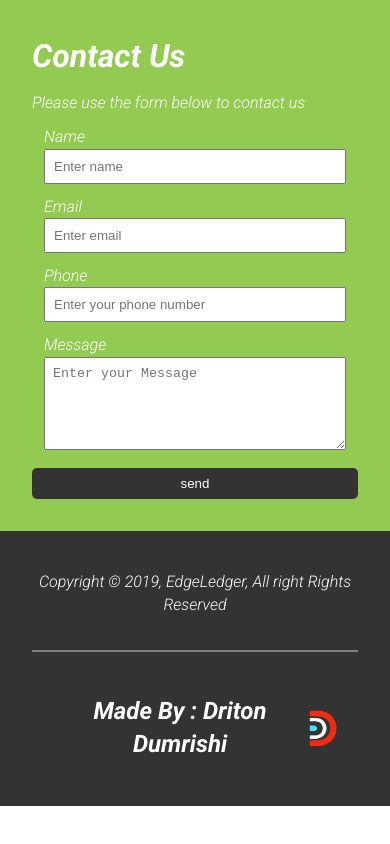
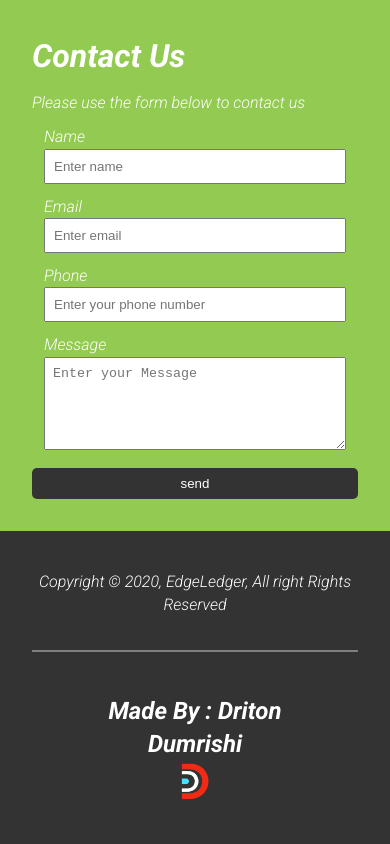
Before and after one commit to Driton007/edgeledger-github, a plain HTML site: page index.html in a window 390 px wide. Shown: the part 2246-3090 px from the top of the page. Before the commit the page ends 3052 px from the top, so only its background shows below. Drawn offline with nearby package versions, Linux system fonts and the light colour scheme; some packages are replaced by stand-ins of ours.

Commit message:
new changes on footer

```diff
--- a/css/mobile.css
+++ b/css/mobile.css
@@ -15,7 +15,9 @@
     align-self: center;
     margin-bottom: 0;
   }
-
+  .made-txt{
+    padding: 0 0 0 0;
+  }
   /* Smartphones */
   @media(max-width: 500px) {
     #navbar {
@@ -60,6 +62,10 @@
       height: 200px;
       border-top: 4px solid #333;
     }
+    .made-by{
+      display: flex;
+    flex-wrap: wrap;
+    }
   }
 
   @media(max-height: 568px) {
@@ -75,4 +81,5 @@
     .lead {
       font-size: 1rem;
     }
+
   }
--- a/css/style.css
+++ b/css/style.css
@@ -218,4 +218,8 @@ p{
     justify-content: center;
     align-items: center;
     margin: 20px;
+    padding:0 32px;
 }
+.made-txt{
+    padding: 0 20px;
+}
--- a/index.html
+++ b/index.html
@@ -134,11 +134,11 @@
 <!-- footer  -->
 <footer id="main-footer" class="bg-dark text-center py-1">
     <div class="contanier">
-        <p>Copyright &copy; 2019, EdgeLedger, All right Rights Reserved</p>
+        <p>Copyright &copy; 2020, EdgeLedger, All right Rights Reserved</p>
         <br>
         <hr style="border: 1px solid grey;">
         <br>
-        <div class="made-by"><span style="padding: 0 20px;"><h2>Made By : Driton Dumrishi</h2></span><img src="./images/halfD.png" width="30px"></div>
+        <div class="made-by"><div class="made-txt"><h2>Made By : Driton Dumrishi</h2></div><img  class="footer-img" src="./images/halfD.png" width="30px"></div>
     </div>
 </footer>
 
```
Also changed, not shown: css/widescreen.css (line endings or trailing spaces).
